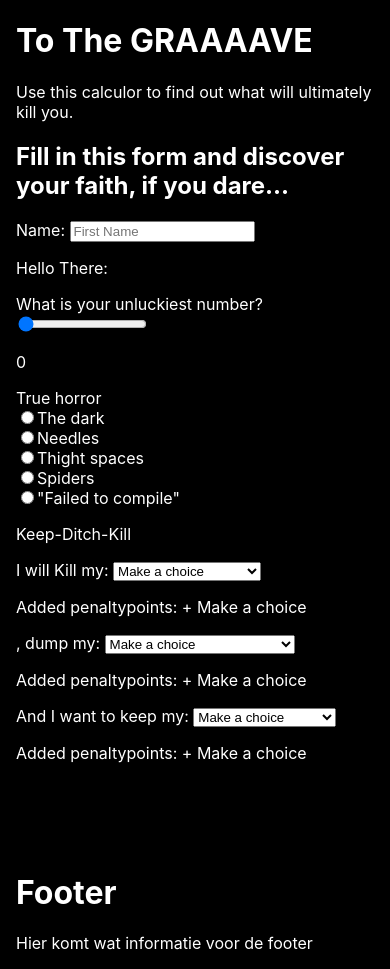
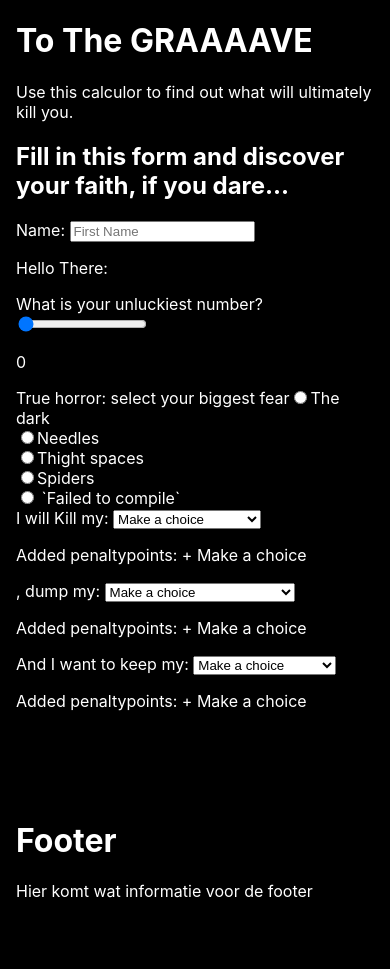
Before and after one commit to devinekask/dev4-2021-crazy-calculator-sarabluekens, a React (Create React App) app: page / in a window 390 px wide. After the commit the page ends 917 px from the top, so only its background shows below. Built offline with nearby package versions, Linux system fonts and the light colour scheme.

Commit message:
usestates added and responsive results

```diff
--- a/src/components/DropdownOption.jsx
+++ b/src/components/DropdownOption.jsx
@@ -2,7 +2,7 @@ import React from 'react';
 
 const DropdownOption = ({points, description}) => {
     return (
-        <option value={points}>{description}</option>
+        <option value={points}>{description} </option>
      );
 }
 
--- a/src/components/Form.jsx
+++ b/src/components/Form.jsx
@@ -9,9 +9,10 @@ import { reactComponent as Kitten } from '../assets/img/kitten.png';
 const Form = () => {
     const [number, setNumber] = useState(0);
     const [name, setName] = useState("");
-    const [killDropdown, setKillDropdown] = useState("Make a choice")
-    const [dumpDropdown, setDumpDropdown] = useState("Make a choice")
-    const [keepDropdown, setKeepDropdown] = useState("Make a choice")
+    const [killDropdown, setKillDropdown] = useState("Make a choice");
+    const [dumpDropdown, setDumpDropdown] = useState("Make a choice");
+    const [keepDropdown, setKeepDropdown] = useState("Make a choice");
+    const [radio, setRadio] = useState();
 
     const kill = [
         {
@@ -71,23 +72,44 @@ const Form = () => {
         }
     ]
 
+    const fear = [
+        {
+            label : "dark",
+            description : "The dark"
 
+        },
+        {
+            label : "needles",
+            description : "Needles"
+        },
+        {
+            label : "space",
+            description : "Thight spaces"
+        },
+        {
+            label : "spiders",
+            description : "Spiders"
+        },
+        {
+            label : "code",
+            description : " `Failed to compile`"
+        }
+    ]
     return (
         <section className = "form">
            <h2>Fill in this form and discover your faith, if you dare...</h2>
+            <form>
 
-            <form>
                 < Text value={name} onNameChange={(value => setName(value))}/>
                 <p>Hello There: {name}</p>
                 < Slider value={number} onNumberChange={(value) => setNumber(value)}  />
-                < Radio />
+                <Radio list={fear} value={radio} onDropdownChange={(value) => setRadio(value)}/>
                 < Dropdown type="kill" label="I will Kill my:" list={kill} value={killDropdown} onDropdownChange={(value) => setKillDropdown(value)} />
                 <p>Added penaltypoints: + {killDropdown}</p>
                 < Dropdown type="dump" label=", dump my:" list={dump} value={dumpDropdown} onDropdownChange={(value) => setDumpDropdown(value)} />
                 <p>Added penaltypoints: + {dumpDropdown}</p>
                 < Dropdown type="keep" label="And I want to keep my:" list={keep} value={keepDropdown} onDropdownChange={(value) => setKeepDropdown(value)} />
                 <p>Added penaltypoints: + {keepDropdown}</p>
-
             </form>
         </section>
     );
--- a/src/components/Radio.jsx
+++ b/src/components/Radio.jsx
@@ -1,26 +1,13 @@
 import React from 'react';
+import RadioOption from './RadioOption';
 
-const Radio = () => {
+const Radio = ({list}) => {
     return (
         <>
-        <label htmlFor="fear"> True horror</label>
-
-            <br/>
-            <input type="radio" id="dark" name="fear" value="dark"/>
-            <label htmlFor="dark">The dark</label><br/>
-
-            <input type="radio" id="needles" name="fear" value="needles"/>
-            <label htmlFor="needles">Needles</label><br/>
-
-            <input type="radio" id="space" name="fear" value="space"/>
-            <label htmlFor="space">Thight spaces</label><br/>
-
-            <input type="radio" id="spspidersace" name="fear" value="spiders"/>
-            <label htmlFor="spiders">Spiders</label><br/>
-
-            <input type="radio" id="code" name="fear" value="code"/>
-            <label htmlFor="code">"Failed to compile"</label><br/>
-            <p > Keep-Ditch-Kill</p>
+        <label htmlFor="fear"> True horror: select your biggest fear</label>
+           {list.map(item =>
+                <RadioOption label={item.label} description={item.description}/>
+            )}
         </>
     );
 }
--- /dev/null
+++ b/src/components/RadioOption.jsx
@@ -0,0 +1,12 @@
+import React from 'react';
+
+const RadioOption = ({value, description}) => {
+    return (
+        <>
+            <input type="radio" id={value} name="fear" value={value}/>
+            <label htmlFor={value}>{description}</label><br/>
+        </>
+    );
+}
+
+export default RadioOption;
```
